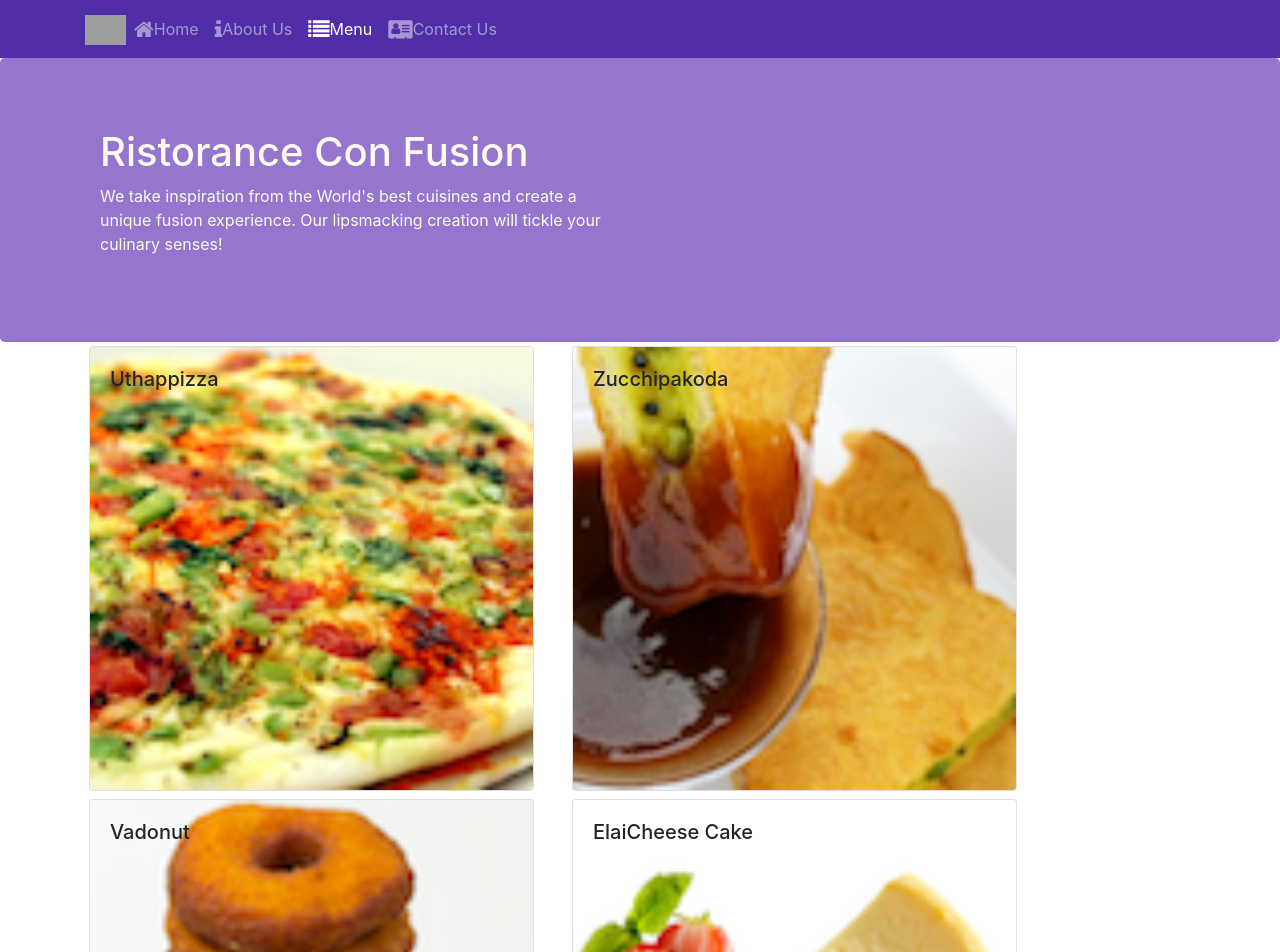
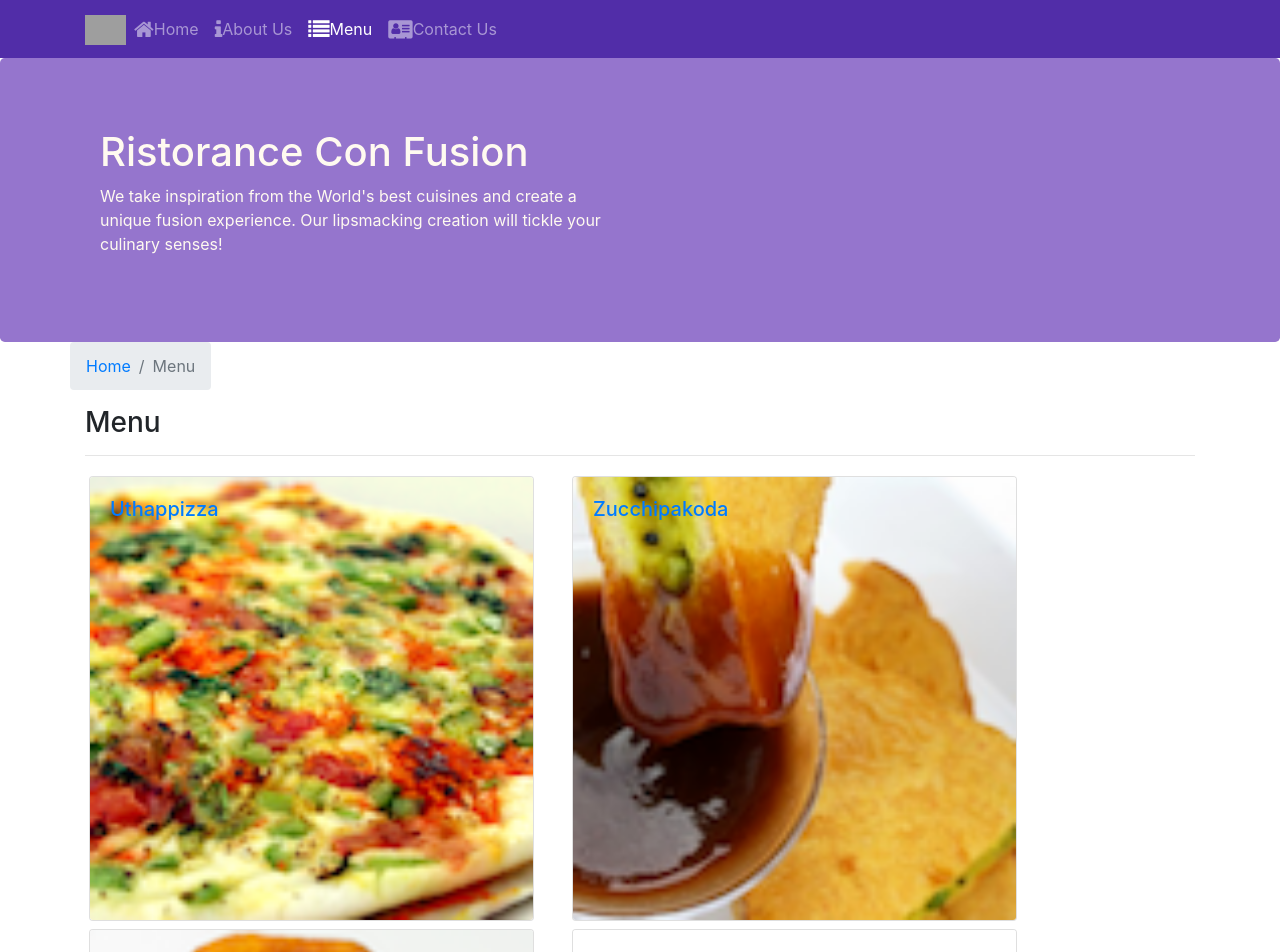
Before and after one commit to Nguyen-Tuan91/EXCERCISE1, a React (Create React App) app: page /menu in a window 1280 px wide. Shown: the top 952 px of the page. Built offline with nearby package versions, Linux system fonts and the light colour scheme; grey boxes are pictures that could not be loaded.

Commit message:
Single page application part 2

```diff
--- a/src/components/ContactComponent.js
+++ b/src/components/ContactComponent.js
@@ -1,8 +1,20 @@
 import React from 'react';
+import { Breadcrumb, BreadcrumbItem} from 'reactstrap';
+import { Link } from 'react-router-dom';
 
 function Contact(props) {
     return(
         <div className="container">
+            <div className="row">
+                <Breadcrumb>
+                <BreadcrumbItem><Link to="/home">Home</Link></BreadcrumbItem>
+                <BreadcrumbItem active>Contact Us</BreadcrumbItem>
+                </Breadcrumb>
+                <div className="col-12">
+                    <h3>Contact Us</h3>
+                    <hr />
+                </div>
+            </div>
             <div className="row row-content">
                 <div className="col-12">
                 <h3>Location Information</h3>
--- a/src/components/DishdetailComponent.js
+++ b/src/components/DishdetailComponent.js
@@ -1,6 +1,6 @@
 import React from 'react';
-import { Card, CardImg, CardText, CardBody, CardTitle } from 'reactstrap';
-
+import { Card, CardImg, CardText, CardBody, CardTitle, Breadcrumb, BreadcrumbItem } from 'reactstrap';
+import { Link } from 'react-router-dom';
 
    function RenderDish({dish}) {
         return (
@@ -51,9 +51,23 @@
     if(props.dish!=null) {
         return(
             <div className="container">
+             <div className="row">
+                <Breadcrumb>
+                    <BreadcrumbItem><Link to="/menu">Menu</Link></BreadcrumbItem>
+                    <BreadcrumbItem active>{props.dish.name}</BreadcrumbItem>
+                </Breadcrumb>
+                    <div className="col-12">
+                        <h3>{props.dish.name}</h3>
+                        <hr />
+                    </div>
+             </div>
             <div className="row">
-            <RenderDish dish={props.dish} />
-            <RenderComments comments={props.dish.comments} />
+                <div className="col-12 col-md-5 m-1">
+                <RenderDish dish={props.dish} />
+                </div>
+                <div className="col-12 col-md-5 m-1">
+                <RenderComments comments={props.comments} />
+                </div>
             </div>
             </div>
         );
--- a/src/components/MainComponent.js
+++ b/src/components/MainComponent.js
@@ -31,6 +31,14 @@
         />
       );
     }
+
+    const DishWithId=({match}) => {
+      return(
+        <Dishdetail dish={this.state.dishes.filter((dish) => dish.id=== parseInt(match.params.dishId,10))[0]}
+                comments={this.state.comments.filter((comment) => comment.dishId=== parseInt(match.params.dishId,10))} />
+
+      );
+    };
   return (
       <div>
       <Header />
@@ -38,6 +46,7 @@
         <Route path="/Home" component={Homepage} />
         <Route exact path="/menu" component={() => <Menu dishes={this.state.dishes} />} />
         <Route exact path="/contactus" component={Contact} />
+        <Route path="/menu/:dishId" component={DishWithId} />
         <Redirect to="/Home" />
       </Switch>
       <Footer />
--- a/src/components/MenuComponent.js
+++ b/src/components/MenuComponent.js
@@ -1,14 +1,16 @@
 import React from 'react';
-import { Card, CardImg, CardImgOverlay, CardTitle } from 'reactstrap';
-
+import { Card, CardImg, CardImgOverlay, CardTitle, Breadcrumb, BreadcrumbItem } from 'reactstrap';
+import { Link } from 'react-router-dom';
 
 function RenderMenuItem({dish, onClick}) {
     return(
         <Card>
-        <CardImg width="100%" src={dish.image} alt={dish.name} />
-        <CardImgOverlay>
-        <CardTitle>{dish.name}</CardTitle>
-        </CardImgOverlay>
+        <Link to={`/menu/${dish.id}`}>
+            <CardImg width="100%" src={dish.image} alt={dish.name} />
+            <CardImgOverlay>
+                <CardTitle>{dish.name}</CardTitle>
+            </CardImgOverlay>
+        </Link>
         </Card>
     );
 }
@@ -17,7 +19,7 @@
     const menu=props.dishes.map((dish) => {
         return(
             <div className="col-12 col-md-5 m-1" key={dish.id}>
-                <RenderMenuItem dish={dish} onClick={props.onClick} />
+                <RenderMenuItem dish={dish} />
             </div>
         );
     });
@@ -25,6 +27,16 @@
     return(
         <div className="container">
             <div className="row">
+                <Breadcrumb>
+                <BreadcrumbItem><Link to="/home">Home</Link></BreadcrumbItem>
+                <BreadcrumbItem active>Menu</BreadcrumbItem>
+                </Breadcrumb>
+                <div className="col-12">
+                    <h3>Menu</h3>
+                    <hr />
+                </div>
+            </div>
+            <div className="row">
                 {menu}
             </div>
         </div>
```
